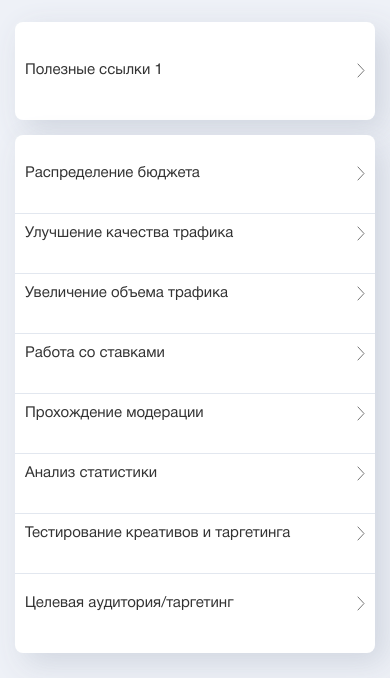
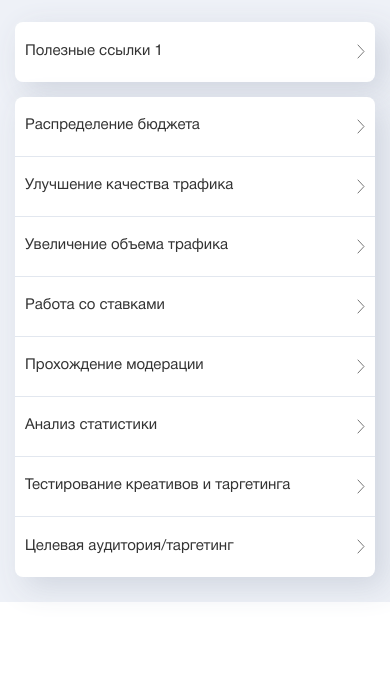
Before and after one commit to BarikQ/Agency_1, a plain HTML site: page Cabinet/pages/faq.html in a window 390 px wide. Shown: the part 221-899 px from the top of the page. After the commit the page ends 844 px from the top, so only its background shows below. Drawn offline with Linux system fonts and the light colour scheme.

Commit message:
faq responsive fix

```diff
--- a/Cabinet/src/styles/faq.css
+++ b/Cabinet/src/styles/faq.css
@@ -21,8 +21,6 @@ input[type="radio"] {
 
 .radios-wrapper {
   height: 58px;
-  /* display: grid; */
-  /* grid-template: 55px / repeat(3, 1fr); */
   background: white;
   border: 2px solid #EEF1F6;
   border-radius: 8px 8px 0px 0px;
@@ -64,20 +62,8 @@ input[type="radio"] {
   padding: 0 34px;
 }
 
-.column-card:last-child {
-
-}
-
 .column-card:first-child .column-card-header {
   padding-bottom: 0;
-}
-
-.column-card:last-child .column-card-header {
-  /* padding-bottom: 14px; */
-}
-
-.column-card:last-child .droplist-container:not(:first-child) {
-  /* margin-top: 19px; */
 }
 
 .card-content {
@@ -87,12 +73,6 @@ input[type="radio"] {
 .column-card-header {
   height: 60px;
   cursor: pointer;
-  /* padding-bottom: 16px; */
-  /* border-bottom: none !important; */
-}
-
-.droplist-container {
-  /* border-bottom: 1px solid #E2E7EF; */
 }
 
 .column-card-header:hover {
@@ -106,7 +86,6 @@ input[type="radio"] {
 
 .droplist-checkbox:checked+.column-card-header {
   border-bottom: 1px solid #E2E7EF !important;
-  /* padding-bottom: 15px !important;  */
 }
 
 .droplist-checkbox:checked+.column-card-header .header-dropdown {
@@ -135,7 +114,6 @@ input[type="radio"] {
 
 @media (max-width: 425px) {
   .column-card {
-    padding: 19px 0 19px;
     margin-top: 15px;
   }
 
@@ -165,16 +143,4 @@ input[type="radio"] {
   .card-content {
     padding-top: 6px;
   }
-
-  .droplist-checkbox:checked+.column-card-header {
-    padding-bottom: 10px !important;
-  }
-
-  .column-card:last-child .column-card-header {
-    padding-bottom: 19px;
-  }
-
-  .column-card:last-child {
-    padding: 19px 0;
-  }
 }
```
